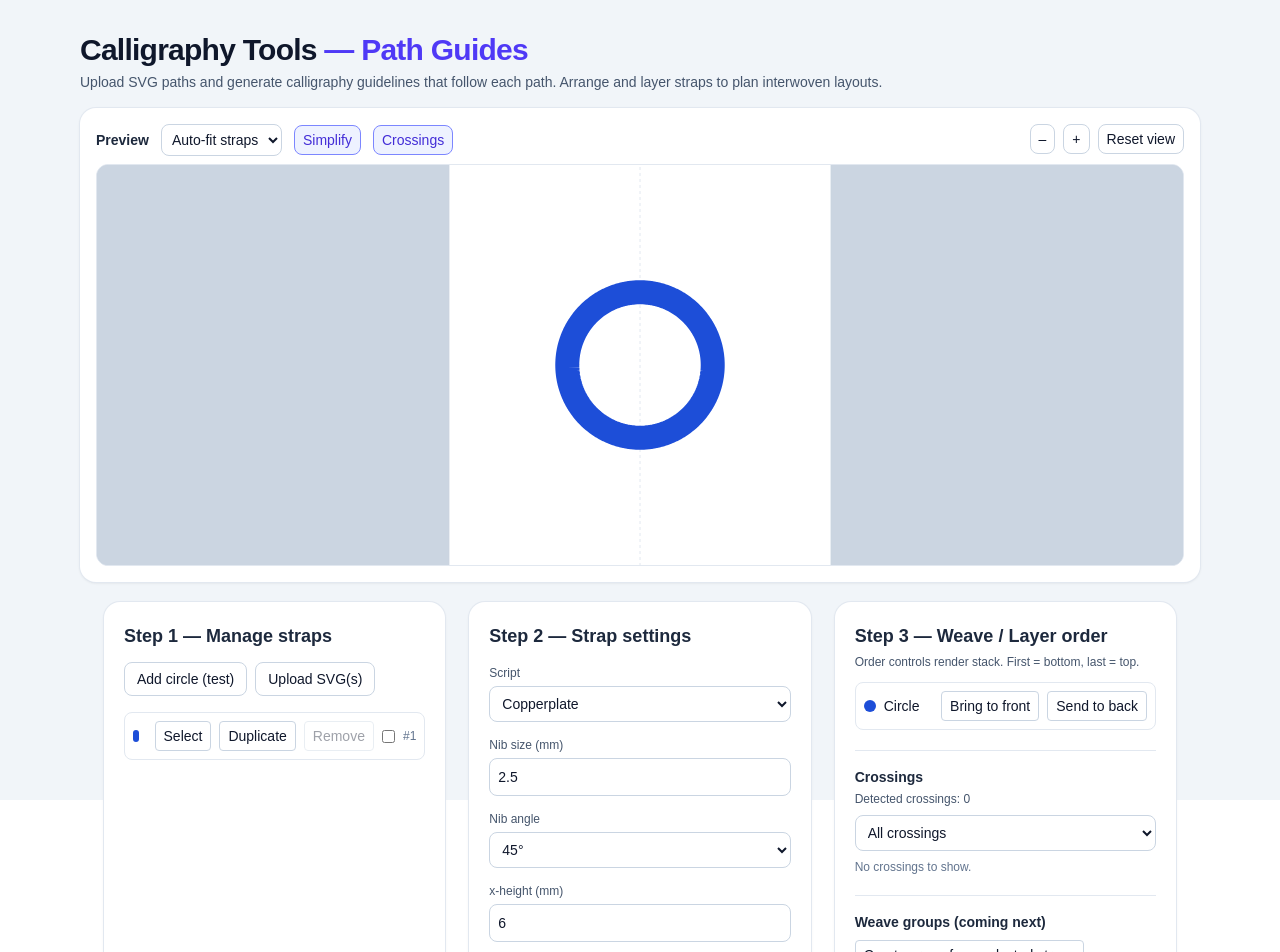
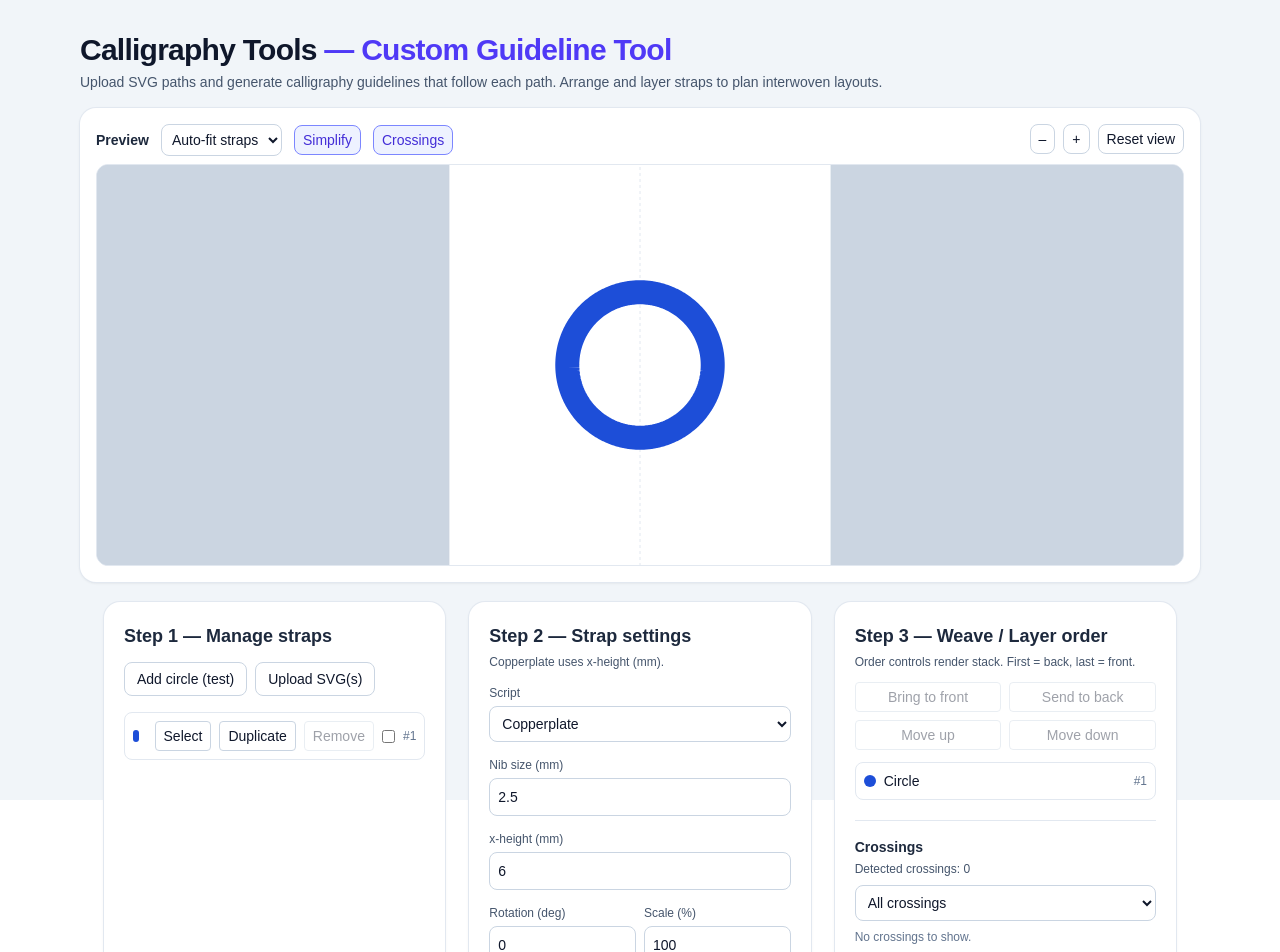
Before and after one commit to mashw/calligraphy-tools, a Next.js app: page /path-guides in a window 1280 px wide. Shown: the top 952 px of the page. Built offline with nearby package versions, Linux system fonts and the light colour scheme.

Commit message:
Update Path Guides layering behavior and controls

```diff
--- a/src/app/path-guides/page.tsx
+++ b/src/app/path-guides/page.tsx
@@ -1,11 +1,11 @@
 'use client';
 
-import React, { useMemo, useRef, useState } from 'react';
+import React, { useEffect, useMemo, useRef, useState } from 'react';
 
 import GuideOverlay from '@/components/preview/GuideOverlay';
 import { PAPERS_MM, pathD } from '@/lib/curve-helpers';
 import { BLACKLETTER_GUIDE_DEFAULTS, buildGuideSet } from '@/lib/guides/guide-template';
-import { findCrossingsForStraps } from '@/lib/paths/intersections';
+import { crossingKey, findCrossingsForStraps } from '@/lib/paths/intersections';
 import { polylineSubpathD } from '@/lib/paths/polyline-subpath';
 import { samplePathDToPolyline } from '@/lib/paths/sample-svg-path';
 import { transformPolyline } from '@/lib/paths/transform';
@@ -147,19 +147,34 @@ export default function PathGuidesPage() {
 
   const crossings = useMemo(() => {
     if (crossingPerformanceWarning) return [];
-    const base = findCrossingsForStraps(
+    return findCrossingsForStraps(
       renderData.map((r) => ({ id: r.strap.id, pts: r.transformed })),
       CROSS_EPS_MM,
     );
-    return base.map((c) => ({ ...c, overId: crossingOverrides[c.id] ?? c.overId }));
-  }, [crossingOverrides, crossingPerformanceWarning, renderData]);
+  }, [crossingPerformanceWarning, renderData]);
+
+  const crossingsWithOverrides = useMemo(
+    () => crossings.map((c) => ({ ...c, overId: crossingOverrides[crossingKey(c)] ?? c.overId })),
+    [crossingOverrides, crossings],
+  );
+
+  useEffect(() => {
+    const valid = new Set(crossings.map((c) => crossingKey(c)));
+    const timeout = window.setTimeout(() => {
+      setCrossingOverrides((prev) => {
+        const next = Object.fromEntries(Object.entries(prev).filter(([key]) => valid.has(key)));
+        return Object.keys(next).length === Object.keys(prev).length ? prev : next;
+      });
+    }, 0);
+    return () => window.clearTimeout(timeout);
+  }, [crossings]);
 
   const crossingsDisplay = useMemo(() => {
     const filtered = crossingsFilter === 'selected' && activeStrap
-      ? crossings.filter((c) => c.aId === activeStrap.id || c.bId === activeStrap.id)
-      : crossings;
+      ? crossingsWithOverrides.filter((c) => c.aId === activeStrap.id || c.bId === activeStrap.id)
+      : crossingsWithOverrides;
     return showAllCrossings ? filtered : filtered.slice(0, 50);
-  }, [activeStrap, crossings, crossingsFilter, showAllCrossings]);
+  }, [activeStrap, crossingsFilter, crossingsWithOverrides, showAllCrossings]);
 
   const vb = useMemo(() => {
     if (view === 'fullpage') return { minX: 0, minY: 0, vw: BOX.w, vh: BOX.h, str: `0 0 ${BOX.w} ${BOX.h}` };
@@ -268,18 +283,19 @@ export default function PathGuidesPage() {
 
 // --- Weave masking: for each UNDER strap, collect the crossings where it is UNDER ---
 const underCrossings = useMemo(() => {
-  const map = new Map<string, typeof crossings>();
-  crossings.forEach((c) => {
+  const map = new Map<string, typeof crossingsWithOverrides>();
+  crossingsWithOverrides.forEach((c) => {
     const under = c.aId === c.overId ? c.bId : c.aId;
     if (!map.has(under)) map.set(under, []);
     map.get(under)!.push(c);
   });
   return map;
-}, [crossings]);
+}, [crossingsWithOverrides]);
 
-  const setCrossingOver = (crossingId: string, overId: string) => {
-    setCrossingOverrides((prev) => ({ ...prev, [crossingId]: overId }));
-    setActiveCrossingId(crossingId);
+  const setCrossingOver = (crossing: { id: string; aId: string; bId: string; aSeg: number; bSeg: number }, overId: string) => {
+    const key = crossingKey(crossing);
+    setCrossingOverrides((prev) => ({ ...prev, [key]: overId }));
+    setActiveCrossingId(crossing.id);
   };
 
   const updateStrap = (id: string, patch: Partial<Strap>) => {
@@ -364,19 +380,20 @@ const underCrossings = useMemo(() => {
 
   const addCircle = () => {
     const i = straps.length;
-    const step = 6;
+    const step = 10;
     const pattern = [
+      { x: step, y: step },
+      { x: step * 2, y: step },
+      { x: step, y: step * 2 },
+      { x: 0, y: step },
+      { x: step, y: 0 },
+      { x: step * 2, y: step * 2 },
+      { x: 0, y: step * 2 },
+      { x: step * 2, y: 0 },
       { x: 0, y: 0 },
-      { x: step, y: 0 },
-      { x: 0, y: step },
-      { x: -step, y: 0 },
-      { x: 0, y: -step },
-      { x: step, y: step },
-      { x: -step, y: step },
-      { x: step, y: -step },
-      { x: -step, y: -step },
     ];
-    const offset = pattern[i % pattern.length];
+    const localOffset = pattern[i % pattern.length];
+    const offset = { x: centerX + localOffset.x, y: centerY + localOffset.y };
 
     const next: Strap = {
       id: uid('strap'),
@@ -452,7 +469,7 @@ const underCrossings = useMemo(() => {
 
       <header className="px-6 pt-8 pb-4">
         <div className="max-w-[1120px] mx-auto">
-          <h1 className="text-3xl font-semibold tracking-tight">Calligraphy Tools <span className="text-indigo-600">— Path Guides</span></h1>
+          <h1 className="text-3xl font-semibold tracking-tight">Calligraphy Tools <span className="text-indigo-600">— Custom Guideline Tool</span></h1>
           <p className="mt-1 text-sm text-slate-600">Upload SVG paths and generate calligraphy guidelines that follow each path. Arrange and layer straps to plan interwoven layouts.</p>
         </div>
       </header>
@@ -599,7 +616,7 @@ const underCrossings = useMemo(() => {
                 </g>
               ))}
 
-              {simplify && crossings.map((crossing) => {
+              {simplify && crossingsWithOverrides.map((crossing) => {
                 const over = strapById.get(crossing.overId);
                 const overPts = transformedById.get(crossing.overId);
                 if (!over || !overPts) return null;
@@ -617,7 +634,7 @@ const underCrossings = useMemo(() => {
                 );
               })}
 
-              {showCrossings && crossings.map((crossing, idx) => (
+              {showCrossings && crossingsWithOverrides.map((crossing, idx) => (
                 <g
                   key={`marker-${crossing.id}`}
                   style={{ cursor: 'pointer' }}
@@ -625,7 +642,7 @@ const underCrossings = useMemo(() => {
                   onClick={(e) => {
                     e.stopPropagation();
                     const nextOver = crossing.overId === crossing.aId ? crossing.bId : crossing.aId;
-                    setCrossingOver(crossing.id, nextOver);
+                    setCrossingOver(crossing, nextOver);
                   }}
                 >
                   {activeCrossingId === crossing.id && (
@@ -657,7 +674,14 @@ const underCrossings = useMemo(() => {
                 <span className="flex-1 truncate">{strap.name}</span>
                 <button onClick={() => setActiveId(strap.id)} className="px-2 py-1 rounded border border-slate-300">Select</button>
                 <button onClick={() => {
-                  const duplicate = { ...strap, id: uid('strap'), name: `${strap.name} copy`, color: PALETTE[(straps.length + 1) % PALETTE.length] };
+                  const duplicate = {
+                    ...strap,
+                    id: uid('strap'),
+                    name: `${strap.name} copy`,
+                    color: PALETTE[(straps.length + 1) % PALETTE.length],
+                    offset: { x: strap.offset.x + 10, y: strap.offset.y + 10 },
+                    snapped: false,
+                  };
                   setStraps((prev) => [...prev, duplicate]);
                 }} className="px-2 py-1 rounded border border-slate-300">Duplicate</button>
                 <button disabled={straps.length <= 1} onClick={() => {
@@ -673,6 +697,7 @@ const underCrossings = useMemo(() => {
 
         <div className="bg-white rounded-2xl shadow-sm ring-1 ring-slate-200 p-5">
           <h2 className="text-lg font-semibold text-slate-800">Step 2 — Strap settings</h2>
+          <p className="mt-1 text-xs text-slate-600">{activeStrap?.script === 'Copperplate' ? 'Copperplate uses x-height (mm).' : 'Blackletter scripts use nib size and nib angle.'}</p>
           {!activeStrap && <p className="mt-3 text-slate-500">Select a strap.</p>}
           {activeStrap && (
             <div className="mt-3 space-y-3">
@@ -686,12 +711,14 @@ const underCrossings = useMemo(() => {
                 <label className="text-xs text-slate-600">Nib size (mm)</label>
                 <input className="w-full mt-1 p-2 rounded-lg border border-slate-300" value={activeStrap.nibMMText} onChange={(e) => updateStrap(activeStrap.id, { nibMMText: e.target.value })} />
               </div>
+              {activeStrap.script !== 'Copperplate' && (
                 <div>
                   <label className="text-xs text-slate-600">Nib angle</label>
                   <select className="w-full mt-1 p-2 rounded-lg border border-slate-300" value={activeStrap.nibAngleDeg} onChange={(e) => updateStrap(activeStrap.id, { nibAngleDeg: Number(e.target.value) as 35 | 40 | 45 })}>
                     <option value={35}>35°</option><option value={40}>40°</option><option value={45}>45°</option>
                   </select>
                 </div>
+              )}
               {activeStrap.script === 'Copperplate' && (
                 <div>
                   <label className="text-xs text-slate-600">x-height (mm)</label>
@@ -718,7 +745,34 @@ const underCrossings = useMemo(() => {
 
         <div className="bg-white rounded-2xl shadow-sm ring-1 ring-slate-200 p-5">
           <h2 className="text-lg font-semibold text-slate-800">Step 3 — Weave / Layer order</h2>
-          <p className="mt-1 text-xs text-slate-600">Order controls render stack. First = bottom, last = top.</p>
+          <p className="mt-1 text-xs text-slate-600">Order controls render stack. First = back, last = front.</p>
+          {activeStrap && (() => {
+            const activeIdx = straps.findIndex((s) => s.id === activeStrap.id);
+            const canMoveDown = activeIdx > 0;
+            const canMoveUp = activeIdx >= 0 && activeIdx < straps.length - 1;
+            const moveSelected = (nextIndex: number) => {
+              if (activeIdx < 0 || nextIndex < 0 || nextIndex >= straps.length || nextIndex === activeIdx) return;
+              setStraps((prev) => {
+                const currentIdx = prev.findIndex((s) => s.id === activeStrap.id);
+                if (currentIdx < 0 || nextIndex < 0 || nextIndex >= prev.length || currentIdx === nextIndex) return prev;
+                const copy = [...prev];
+                const [item] = copy.splice(currentIdx, 1);
+                copy.splice(nextIndex, 0, item);
+                return copy;
+              });
+              setActiveId(activeStrap.id);
+            };
+
+            return (
+              <div className="mt-3 grid grid-cols-2 gap-2">
+                <button disabled={!canMoveUp} onClick={() => moveSelected(straps.length - 1)} className="px-2 py-1 rounded border border-slate-300 disabled:opacity-40">Bring to front</button>
+                <button disabled={!canMoveDown} onClick={() => moveSelected(0)} className="px-2 py-1 rounded border border-slate-300 disabled:opacity-40">Send to back</button>
+                <button disabled={!canMoveUp} onClick={() => moveSelected(activeIdx + 1)} className="px-2 py-1 rounded border border-slate-300 disabled:opacity-40">Move up</button>
+                <button disabled={!canMoveDown} onClick={() => moveSelected(activeIdx - 1)} className="px-2 py-1 rounded border border-slate-300 disabled:opacity-40">Move down</button>
+              </div>
+            );
+          })()}
+
           <div className="mt-3 space-y-2">
             {straps.map((strap) => (
               <div key={strap.id} draggable onDragStart={() => setDragListId(strap.id)} onDragOver={(e) => e.preventDefault()} onDrop={() => {
@@ -726,21 +780,20 @@ const underCrossings = useMemo(() => {
                 setDragListId(null);
               }} className="rounded-lg border border-slate-200 p-2 flex items-center gap-2 cursor-move">
                 <span className="w-3 h-3 rounded-full" style={{ backgroundColor: strap.color }} />
-                <span className="flex-1">{strap.name}</span>
-                <button onClick={() => setStraps((prev) => [...prev.filter((s) => s.id !== strap.id), strap])} className="px-2 py-1 rounded border border-slate-300">Bring to front</button>
-                <button onClick={() => setStraps((prev) => [strap, ...prev.filter((s) => s.id !== strap.id)])} className="px-2 py-1 rounded border border-slate-300">Send to back</button>
+                <button onClick={() => setActiveId(strap.id)} className={`flex-1 text-left ${activeId === strap.id ? 'font-semibold text-indigo-700' : ''}`}>{strap.name}</button>
+                <span className="text-xs text-slate-500">#{straps.findIndex((s) => s.id === strap.id) + 1}</span>
               </div>
             ))}
           </div>
 
           <div className="mt-5 border-t border-slate-200 pt-4">
             <h3 className="font-semibold text-slate-800">Crossings</h3>
-            <p className="mt-1 text-xs text-slate-600">Detected crossings: {crossings.length}</p>
+            <p className="mt-1 text-xs text-slate-600">Detected crossings: {crossingsWithOverrides.length}</p>
             <select className="mt-2 w-full rounded-lg border border-slate-300 p-2" value={crossingsFilter} onChange={(e) => setCrossingsFilter(e.target.value as CrossingsFilter)}>
               <option value="all">All crossings</option>
               <option value="selected" disabled={!activeStrap}>Only selected strap</option>
             </select>
-            {crossings.length > 50 && (
+            {crossingsWithOverrides.length > 50 && (
               <button onClick={() => setShowAllCrossings((v) => !v)} className="mt-2 px-2 py-1 rounded border border-slate-300">{showAllCrossings ? 'Show first 50' : 'Show all'}</button>
             )}
             <div className="mt-2 max-h-48 overflow-auto space-y-2">
@@ -751,8 +804,8 @@ const underCrossings = useMemo(() => {
                   <div key={`row-${crossing.id}`} className={`rounded-lg border p-2 ${activeCrossingId === crossing.id ? 'border-indigo-300 bg-indigo-50' : 'border-slate-200'}`}>
                     <p className="text-xs text-slate-700">#{idx + 1} {aName} × {bName}</p>
                     <div className="mt-1 flex gap-1">
-                      <button onClick={() => setCrossingOver(crossing.id, crossing.aId)} className={`px-2 py-1 rounded border text-xs ${crossing.overId === crossing.aId ? 'border-indigo-400 bg-indigo-100 text-indigo-700' : 'border-slate-300'}`}>{aName} over</button>
-                      <button onClick={() => setCrossingOver(crossing.id, crossing.bId)} className={`px-2 py-1 rounded border text-xs ${crossing.overId === crossing.bId ? 'border-indigo-400 bg-indigo-100 text-indigo-700' : 'border-slate-300'}`}>{bName} over</button>
+                      <button onClick={() => setCrossingOver(crossing, crossing.aId)} className={`px-2 py-1 rounded border text-xs ${crossing.overId === crossing.aId ? 'border-indigo-400 bg-indigo-100 text-indigo-700' : 'border-slate-300'}`}>{aName} over</button>
+                      <button onClick={() => setCrossingOver(crossing, crossing.bId)} className={`px-2 py-1 rounded border text-xs ${crossing.overId === crossing.bId ? 'border-indigo-400 bg-indigo-100 text-indigo-700' : 'border-slate-300'}`}>{bName} over</button>
                     </div>
                   </div>
                 );
```
Also changed, not shown: src/lib/paths/intersections.ts (+18 -0 lines). Lines whose indentation alone changed are shown as unchanged.
